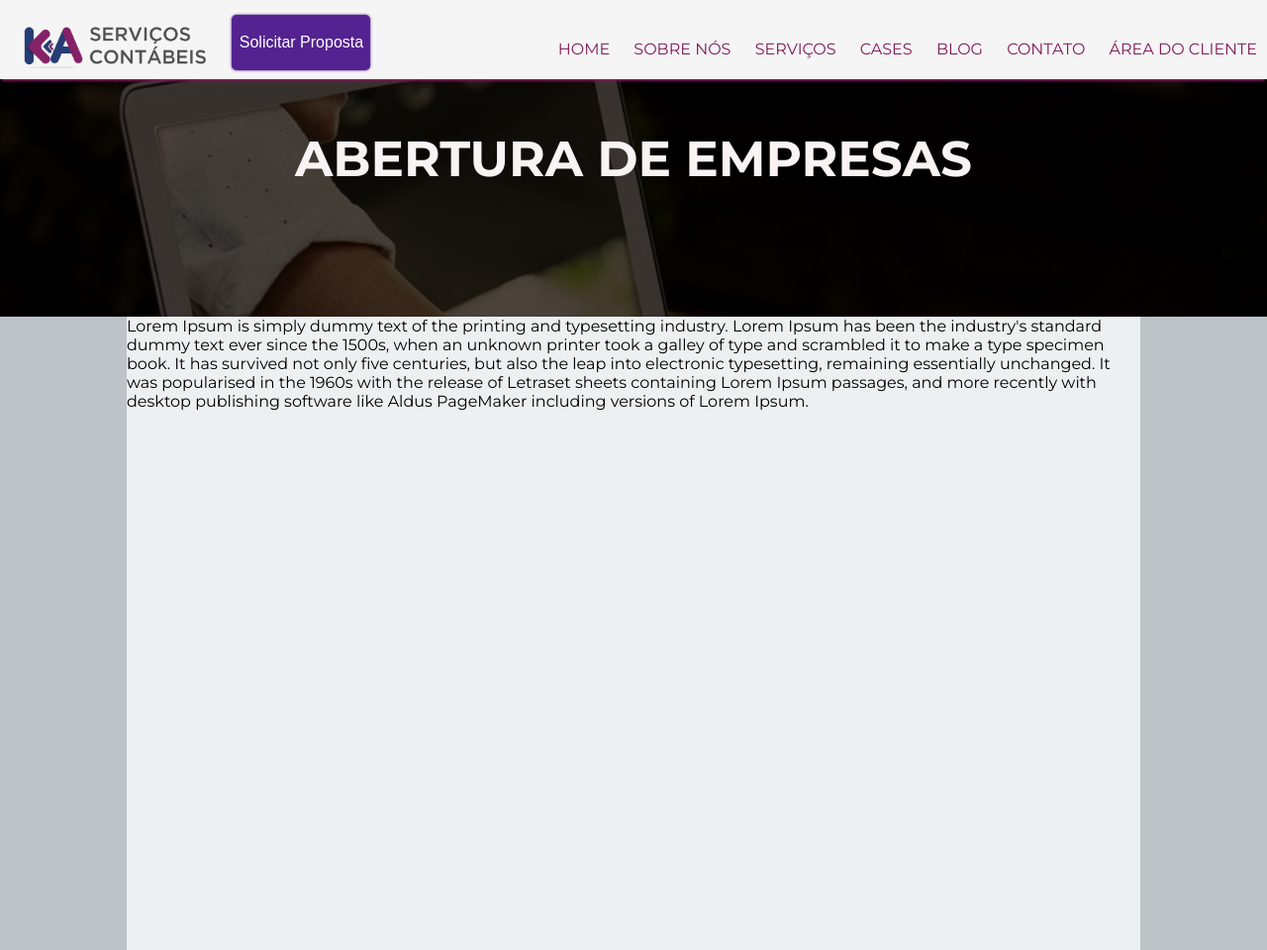
After one commit to IngridCRodrigues/kaservicos, a PHP site: page /open-bunissess.php in a window 1280 px wide. The commit adds this page. Shown: the whole page at 99% size. Run offline with PHP 8.4, Linux system fonts and the light colour scheme; some libraries are stand-ins or nearby versions.

Commit message:
Alterações de estilo

```diff
--- a/assets/css/style.css
+++ b/assets/css/style.css
@@ -1027,3 +1027,71 @@ a {
 	font-weight: normal;
 	text-transform: uppercase;
 }
+/*
+
+OPEN BUNISSESS */
+
+.all-page {
+	width: 100%;
+	min-height: 100vh;
+}
+
+.top-page {
+
+}
+
+
+.top-open {
+	width: 100%;
+	height: 40vh;
+	margin: auto;
+	background: #000;
+	position: relative;
+	overflow: hidden;
+
+}
+
+.top-open::after {
+	content: "";
+	position: absolute;
+	left: 0;
+	top: 0;
+	width: 100%;
+	height: 100%;
+	background: url(../img/home.png) no-repeat;
+	background-size:cover;
+	opacity: 0.3;
+	animation: anim 25s linear infinite;
+}
+
+
+.content-top {
+	max-width: 500px;
+	margin: auto;
+	text-align: center;
+	position: absolute;
+	top: 50%;
+	left: 50%;
+	transform: translate(-50%, -50%);
+	z-index: 1;
+	width: 100%;
+	max-width: 800px;
+	text-align: center;
+}
+
+.content-top h1 {
+	color: #f9f3f4;
+	font-size: 50px;
+	text-shadow: 0 0 300px #000;
+}
+
+.color {
+	background-color: #bdc3c7;
+}
+
+.div-service {
+	width: 80%;
+	height: 80vh;
+	background-color: #ecf0f1;
+	margin: auto;
+}
--- a/includes/header.inc
+++ b/includes/header.inc
@@ -15,9 +15,10 @@
 			<a href="#">CASES</a>
 			<a href="#">BLOG</a>
 			<a href="#contact">CONTATO</a>
+			<a href="#contact">ÁREA DO CLIENTE</a>
 			<label for="checkbox" class="hide-menu-botton">
 				<i class="fas fa-times"></i>
 			</label>
 		</ul>
 	</div>
-</header>21 de março
+</header>
--- /dev/null
+++ b/views/open-bunissess.php
@@ -0,0 +1,32 @@
+<!DOCTYPE html>
+<html lang="pt">
+<head>
+	<meta charset="utf-8">
+	<title>Abertura de empresas</title>
+	<link rel="stylesheet" type="text/css" href="../assets/css/style.css">
+	<script src="https://kit.fontawesome.com/0c3fd300b7.js" crossorigin="anonymous"></script>
+	<meta name="viewport" content="width=device-width, initial-scale=1.0">
+	<meta name="description" content="Empresa de Contabilidade em Salvador com mais de 14 anos de experiência. Alinhamos confiança e inovação.">
+</head>
+	<?php include("../includes/header.inc"); ?>
+<body class="color">
+	<section class="all-page">
+	<div class="top-open">
+		<div class="top-page">
+			<div class="content-top">
+	 			<h1>ABERTURA DE EMPRESAS</h1>
+			</div>
+		</div>
+	</div>
+
+	<div class="div-service">
+	<p>
+		Lorem Ipsum is simply dummy text of the printing and typesetting industry. Lorem Ipsum has been the industry's standard dummy text ever since the 1500s, when an unknown printer took a galley of type and scrambled it to make a type specimen book. It has survived not only five centuries, but also the leap into electronic typesetting, remaining essentially unchanged. It was popularised in the 1960s with the release of Letraset sheets containing Lorem Ipsum passages, and more recently with desktop publishing software like Aldus PageMaker including versions of Lorem Ipsum.
+
+	</p>
+
+	</div>
+
+	</section>
+
+</body>
--- a/views/services.php
+++ b/views/services.php
@@ -6,6 +6,7 @@
 	<link rel="stylesheet" type="text/css" href="../assets/css/style.css">
 	<script src="https://kit.fontawesome.com/0c3fd300b7.js" crossorigin="anonymous"></script>
 	<meta name="viewport" content="width=device-width, initial-scale=1.0">
+	<meta name="description" content="Empresa de Contabilidade em Salvador com mais de 14 anos de experiência. Alinhamos confiança e inovação.">
 </head>
 
 	<?php include("../includes/header.inc"); ?>
```
Also changed, not shown: includes/medias.inc (added, +12 -0 lines), views/index.php (+1 -59 lines).
